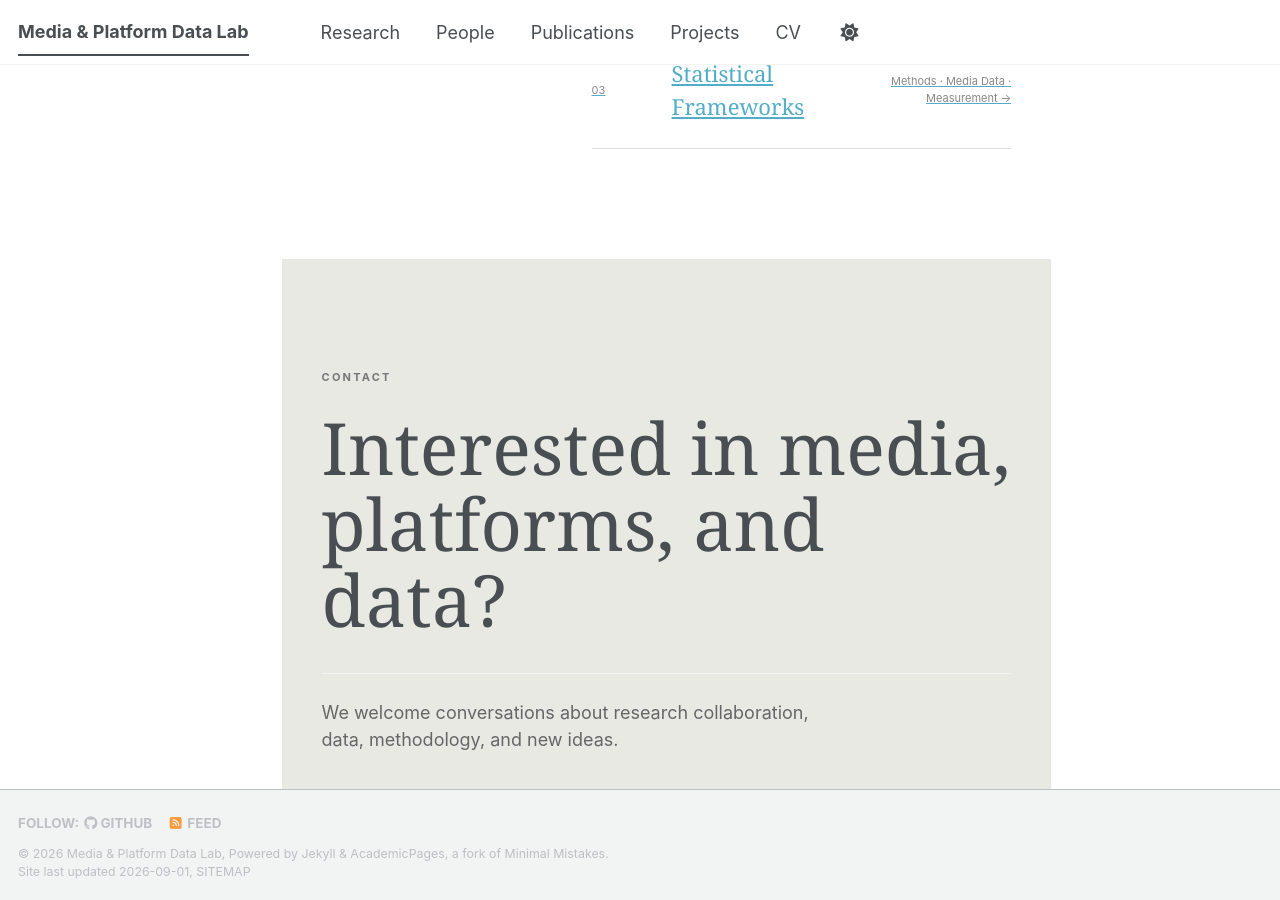
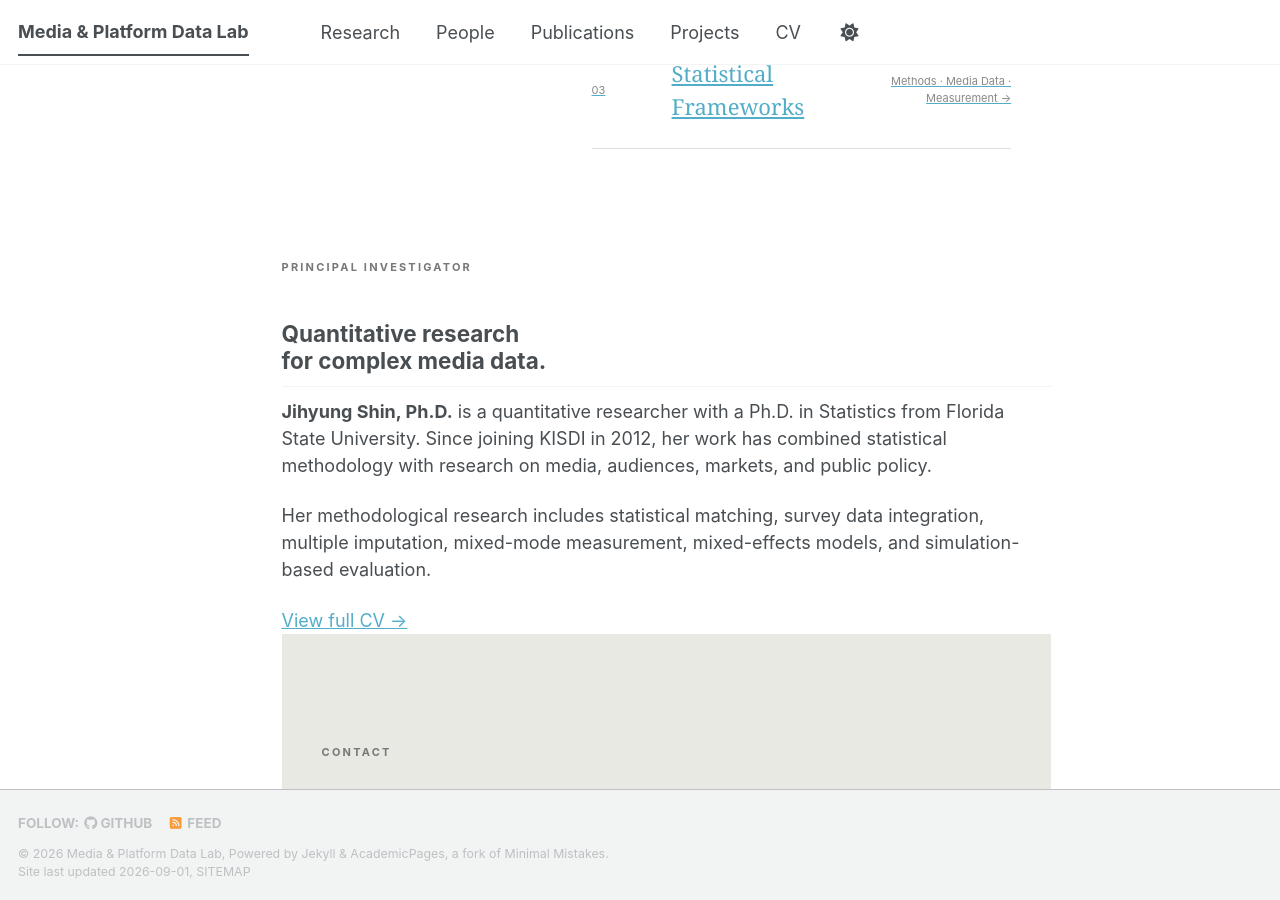
Before and after one commit to jshin4420/lab, a Jekyll site: the page built from _pages/about.md, in a window 1280 px wide and 900 px high, scrolled down 3535 px. Built offline with Jekyll 4.4.1, drawn with Linux system fonts in a browser that asks for light colours; a style sheet for code colours, icons or effects is not loaded.

Commit message:
Add quantitative researcher profile to lab homepage

```diff
--- a/_pages/about.md
+++ b/_pages/about.md
@@ -46,10 +46,20 @@ layout: single
   <div>
     <h2>Research in progress.</h2>
     <div class="lab-project-list">
-      <a href="{{ '/publications/' | relative_url }}"><span>01</span><strong>Cross-platform Media Use</strong><small>Audience · Platforms · Substitution →</small></a>
-      <a href="{{ '/portfolio/' | relative_url }}"><span>02</span><strong>Media Market Competition</strong><small>Competition · Advertising · Markets →</small></a>
-      <a href="{{ '/publications/' | relative_url }}"><span>03</span><strong>Statistical Frameworks</strong><small>Methods · Media Data · Measurement →</small></a>
+      <a href="{{ '/research/' | relative_url }}"><span>01</span><strong>Cross-platform Media Use</strong><small>Audience · Platforms · Substitution →</small></a>
+      <a href="{{ '/projects/' | relative_url }}"><span>02</span><strong>Media Market Competition</strong><small>Competition · Advertising · Markets →</small></a>
+      <a href="{{ '/research/' | relative_url }}"><span>03</span><strong>Statistical Frameworks</strong><small>Methods · Media Data · Measurement →</small></a>
     </div>
+  </div>
+</section>
+
+<section class="lab-profile">
+  <div class="lab-section-label">PRINCIPAL INVESTIGATOR</div>
+  <div>
+    <h2>Quantitative research<br>for complex media data.</h2>
+    <p><strong>Jihyung Shin, Ph.D.</strong> is a quantitative researcher with a Ph.D. in Statistics from Florida State University. Since joining KISDI in 2012, her work has combined statistical methodology with research on media, audiences, markets, and public policy.</p>
+    <p>Her methodological research includes statistical matching, survey data integration, multiple imputation, mixed-mode measurement, mixed-effects models, and simulation-based evaluation.</p>
+    <a class="lab-text-link" href="{{ '/cv/' | relative_url }}">View full CV →</a>
   </div>
 </section>
 
```
